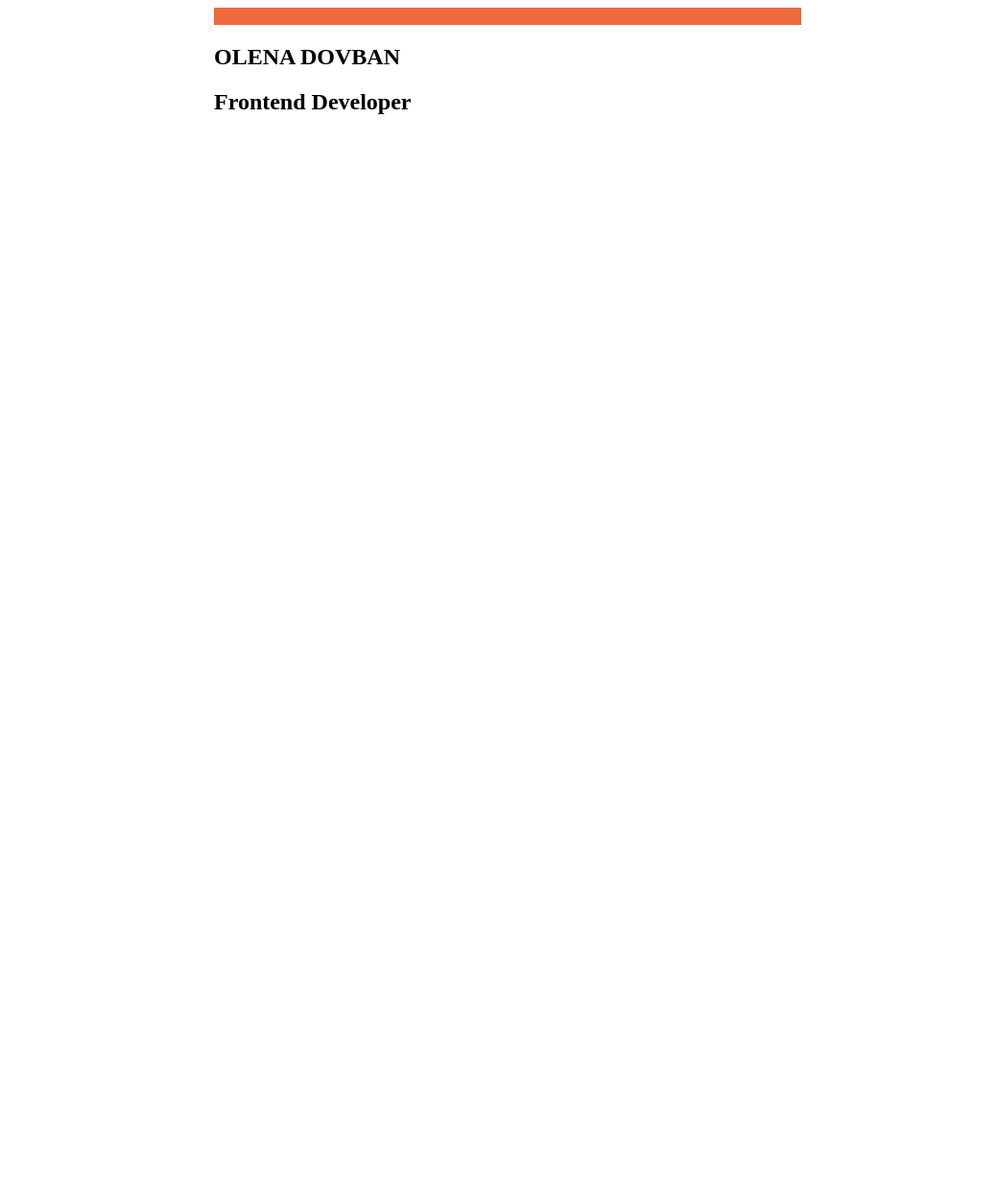
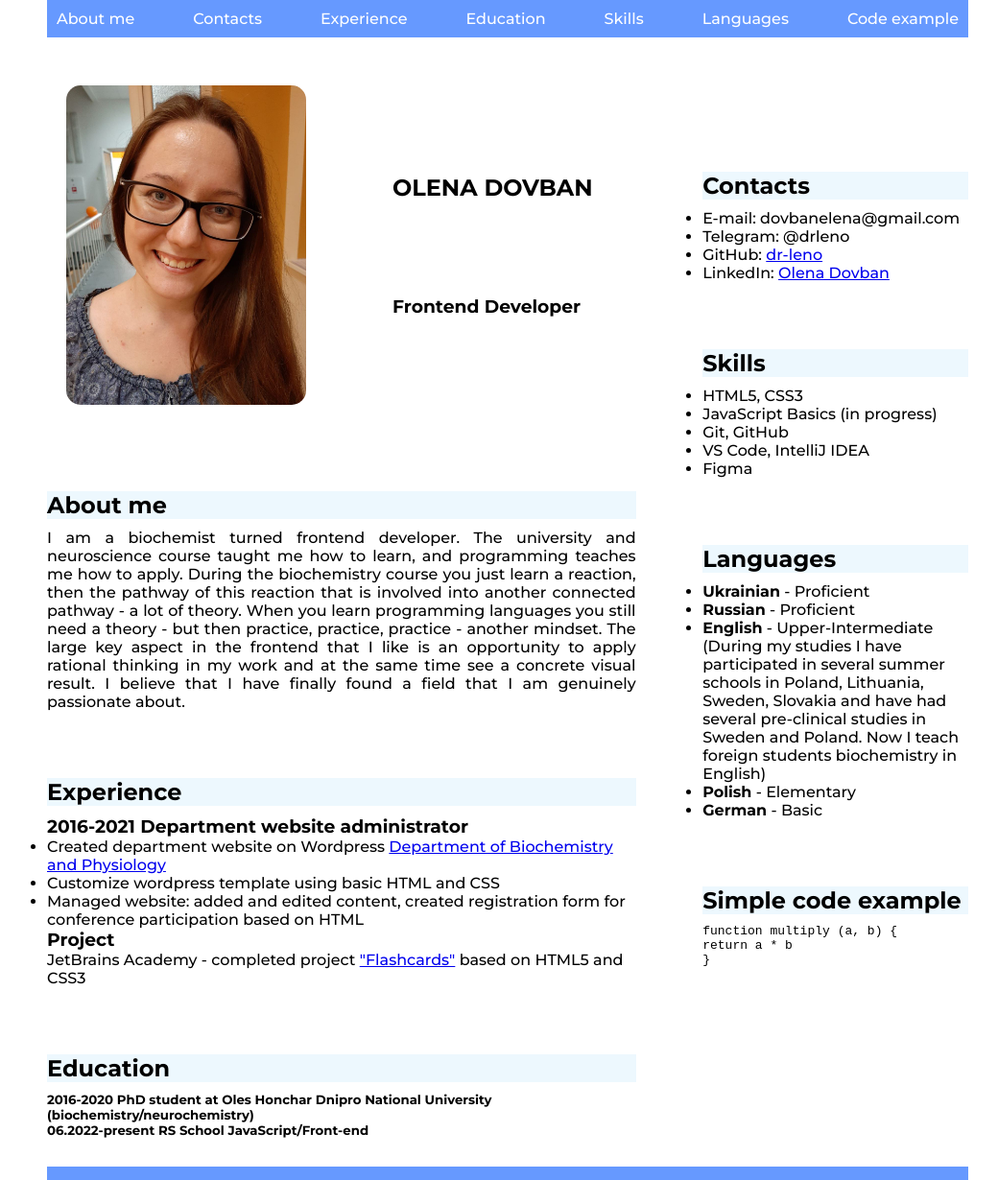
Before and after one commit to dr-leno/rsschool-cv, a plain HTML site: page index.html in a window 1280 px wide. Shown: the top 1230 px of the page at 96% size, without its empty margins (111-1151 px from the left). Before the commit the page ends 800 px from the top, so only its background shows below. Drawn offline with Linux system fonts and the light colour scheme.

Commit message:
feat: add basic html and css

```diff
--- a/index.html
+++ b/index.html
@@ -5,19 +5,127 @@
     <meta charset="UTF-8">
     <meta http-equiv="X-UA-Compatible" content="IE=edge">
     <meta name="viewport" content="width=device-width, initial-scale=1.0">
-    <link rel="stylesheet" href="style.css">
-    <title>CV Olena Dovban</title>
+    <link rel="stylesheet" href="./styles/style.css">
+    <title>Olena Dovban CV</title>
 </head>
 
 <body>
-    <div class="container">
-        <div class="orange_line"></div>
-        <section class="about_me">
-            <h1>OLENA DOVBAN</h1>
-            <h2>Frontend Developer</h2>
-        </section>
-        <section class="experience"></section>
-        <section class="education"></section>
+    <div class="wrapper">
+        <header>
+            <nav class="nav">
+                <ul class="nav_list">
+                    <li class="nav_list_item"><a href="#about-me">About me</a></li>
+                    <li class="nav_list_item"><a href="#contacts">Contacts</a></li>
+                    <li class="nav_list_item"><a href="#experience">Experience</a></li>
+                    <li class="nav_list_item"><a href="#education">Education</a></li>
+                    <li class="nav_list_item"><a href="#skills">Skills</a></li>
+                    <li class="nav_list_item"><a href="#languages">Languages</a></li>
+                    <li class="nav_list_item"><a href="#code-example">Code example</a></li>
+                </ul>
+            </nav>
+        </header>
+        <main class="container">
+            <div class="left-column">
+                <section class="main-info">
+                    <img class="cv_photo" src="./images/dovban-cv.jpg" alt="Photo Olena CV">
+                    <div class="title">
+                        <h1>OLENA DOVBAN</h1>
+                        <h3>Frontend Developer</h3>
+                    </div>
+                </section>
+                <section id="about-me">
+                    <h2>About me</h2>
+                    <p>I am a biochemist turned frontend developer. The university and neuroscience course taught me
+                        how to
+                        learn, and programming teaches me how to apply. During the biochemistry course you just
+                        learn a
+                        reaction, then the pathway of this reaction that is involved into another connected pathway
+                        - a lot
+                        of
+                        theory. When you learn programming languages you still need a theory - but then practice,
+                        practice,
+                        practice - another mindset. The large key aspect in the frontend that I like is an
+                        opportunity to
+                        apply
+                        rational thinking in my work and at the same time see a concrete visual result. I believe
+                        that I
+                        have
+                        finally found a field that I am genuinely passionate about.</p>
+                </section>
+                <section id="experience">
+                    <h2>Experience</h2>
+                    <h3>2016-2021 Department website administrator</h3>
+                    <ul>
+                        <li>Created department website on Wordpress <a
+                                href="https://www.biochemistry-dnu.dp.ua/">Department
+                                of Biochemistry and Physiology</a></li>
+                        <li>Customize wordpress template using basic HTML and CSS</li>
+                        <li>Managed website: added and edited content, created registration form for conference
+                            participation based on HTML</li>
+                    </ul>
+                    <h3>Project</h3>
+                    <p>JetBrains Academy - completed project <a href="https://dr-leno.github.io/flashcards/" target="_blank">"Flashcards"</a> based on HTML5 and CSS3</p>
+                </section>
+                <section id="education">
+                    <h2>Education</h2>
+                    <h5>2016-2020 PhD student at Oles Honchar Dnipro National University
+                        (biochemistry/neurochemistry)</h5>
+                    <h5>06.2022-present RS School JavaScript/Front-end</h5>
+                </section>
+            </div>
+            <div class="right-column">
+                <section id="contacts" class="contacts">
+                    <h2>Contacts</h2>
+                    <ul class="contacts_item">
+                        <li>E-mail: dovbanelena@gmail.com</li>
+                        <li>Telegram: @drleno</li>
+                        <li>GitHub: <a href="https://github.com/dr-leno" target="_blank">dr-leno </a></li>
+                        <li>LinkedIn: <a href="https://www.linkedin.com/in/olenadovban/" target="_blank">Olena
+                                Dovban</a></li>
+                    </ul>
+                </section>
+                <section id="skills">
+                    <h2>Skills</h2>
+                    <ul>
+                        <li>HTML5, CSS3</li>
+                        <li>JavaScript Basics (in progress)</li>
+                        <li>Git, GitHub</li>
+                        <li>VS Code, IntelliJ IDEA</li>
+                        <li>Figma</li>
+                    </ul>
+                </section>
+                <section class="languages">
+                    <h2>Languages</h2>
+                    <ul>
+                        <li><b>Ukrainian</b> - Proficient</li>
+                        <li><b>Russian</b> - Proficient</li>
+                        <li><b>English</b> - Upper-Intermediate <br>(During my studies I have participated in several summer
+                            schools in Poland, Lithuania, Sweden, Slovakia and have had several pre-clinical studies
+                            in
+                            Sweden and Poland. Now I teach foreign students biochemistry in English)
+                        </li>
+                        <li><b>Polish</b> - Elementary</li>
+                        <li><b>German</b> - Basic</li>
+                    </ul>
+                </section>
+                <section class="code-example">
+                    <h2>Simple code example</h2>
+                    <pre>
+<code>function multiply (a, b) {
+return a * b
+}
+                        </code>
+                    </pre>
+                </section>
+            </div>
+        </main>
+        <footer class="footer">
+            <a class="footer_github" href="https://github.com/dr-leno" target="_blank"><img src="./images/github-4.svg"
+                    alt="github logo"> My GitHub</a>
+            <p class="footer_year">2022</p>
+            <a class="footer_rsschool" href="https://rs.school/js/"><img width="50" src="/images/rs_school_js.svg"
+                    alt="RS Shool logo"></a>
+        </footer>
     </div>
 </body>
 
--- a/style.css
+++ /dev/null
@@ -1,11 +0,0 @@
-@import url('https://fonts.googleapis.com/css2?family=Montserrat:wght@500;600;700&display=swap');
-body{
-    display: flex;
-    justify-content: center;
-    align-items: center;
-}
-.orange_line{
-    height: 18px;
-    width: 612px;
-    background-color: #ef693f
-}
--- /dev/null
+++ b/styles/style.css
@@ -0,0 +1,112 @@
+@import url('https://fonts.googleapis.com/css2?family=Montserrat:wght@500;600;700&display=swap');
+
+* {
+    margin: 0;
+    padding: 0;
+    box-sizing: border-box;
+   }
+body {
+    font-family: "Montserrat", Arial, Helvetica, sans-serif;
+}
+.wrapper {
+    width: 75%;
+    margin: 0 auto;
+}
+header {
+    background-color: #6699FF
+}
+.nav_list {
+    display: flex;
+    flex-direction: row;
+    justify-content: space-between;
+    align-items: center;
+    list-style: none;
+}
+.nav_list_item {
+    padding: 10px;
+}
+.nav_list_item:hover {
+    background-color: cadetblue;
+}
+.nav_list_item a {
+    text-decoration: none;
+    color: #ffff;
+}
+.container {
+    display: flex;
+    justify-content: space-between;
+}
+h2 {
+    margin: 10px 0 10px 0;
+    background-color: #EDF8FE;
+}
+.left-column {
+    width: 66%;
+    padding: 0 20px 0 0;
+}
+.right-column{
+    width: 33%;
+    padding: 100px 0 0 40px;
+}
+.main-info {
+    display: flex;
+    align-items: center;
+}
+.cv_photo {
+    width: 250px;
+    border-radius: 15px;
+    margin: 20px;
+}
+.title {
+    height: 150px;
+    display: flex;
+    flex-direction: column;
+    justify-content: space-between;
+
+    padding: 0 0 0 70px;
+}
+#about-me {
+    text-align: justify;
+}
+section {
+    padding: 30px 0;
+}
+.footer {
+    padding: 20px 0 0 0;
+    background-color: #6699FF;
+    color: #ffff;
+    display: flex;
+    justify-content: space-around;
+}
+.footer_github {
+    text-decoration: none;
+    color: #ffff;
+}
+@media screen and (max-width: 820px) {
+    .nav_list {
+      flex-direction: column;
+    }
+    .container {
+        padding: 20px 0 0 0;
+        display: flex;
+        flex-direction: column;
+    }
+    .left-column {
+        padding: 0;
+        width: 100%;
+    }
+    .right-column {
+        padding: 0;
+        width: 100%;
+    }
+    .main-info {
+        display: flex;
+        flex-direction: column;
+        padding: 0;
+    }
+  }
+@media screen and (max-width: 920px) {
+    .title {
+        padding: 0;
+    }
+}
```
Also changed, not shown: images/dovban-cv.jpg (added), images/github-4.svg (added), images/rs_school_js.svg (added).
